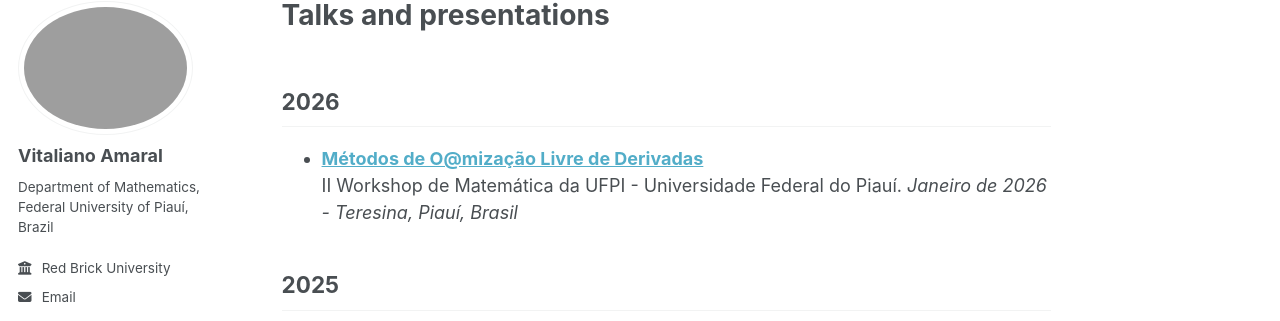
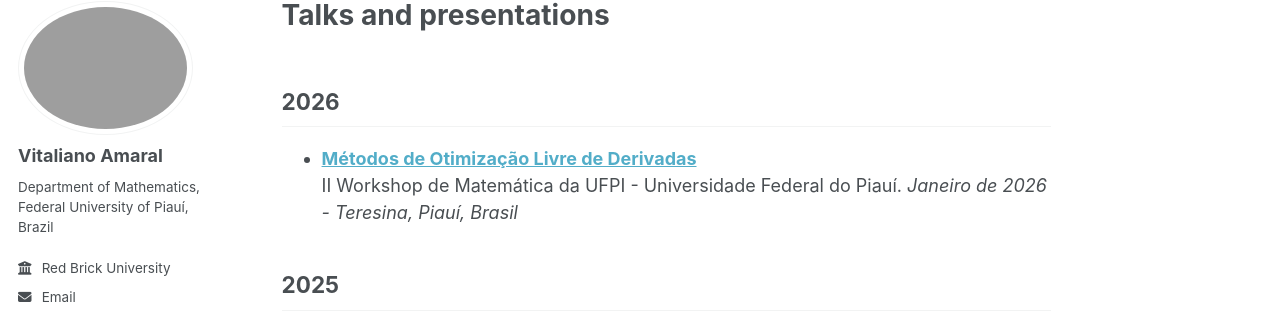
Before and after one commit to vitalianoamaral/vitalianoamaral.github.io, a Jekyll site: the page built from _pages/talksandpresentations.md, in a window 1280 px wide and 900 px high. Shown: the part 98-419 px from the top of the window. Built offline with Jekyll 4.4.1, drawn with Linux system fonts in a browser that asks for light colours; some web fonts are replaced.

Commit message:
Fix typo in presentation title for 2026

```diff
--- a/_pages/talksandpresentations.md
+++ b/_pages/talksandpresentations.md
@@ -5,7 +5,7 @@ permalink: /talksandpresentations/
 author_profile: true
 ---
 ## 2026
-- **[Métodos de O@mização Livre de Derivadas](/files/II WorkshopUFPI.pdf)**
+- **[Métodos de Otimização Livre de Derivadas](/files/II WorkshopUFPI.pdf)**
   II Workshop de Matemática da UFPI - Universidade Federal do Piauí. *Janeiro de 2026 - Teresina, Piauí, Brasil*
 
 ## 2025
```
